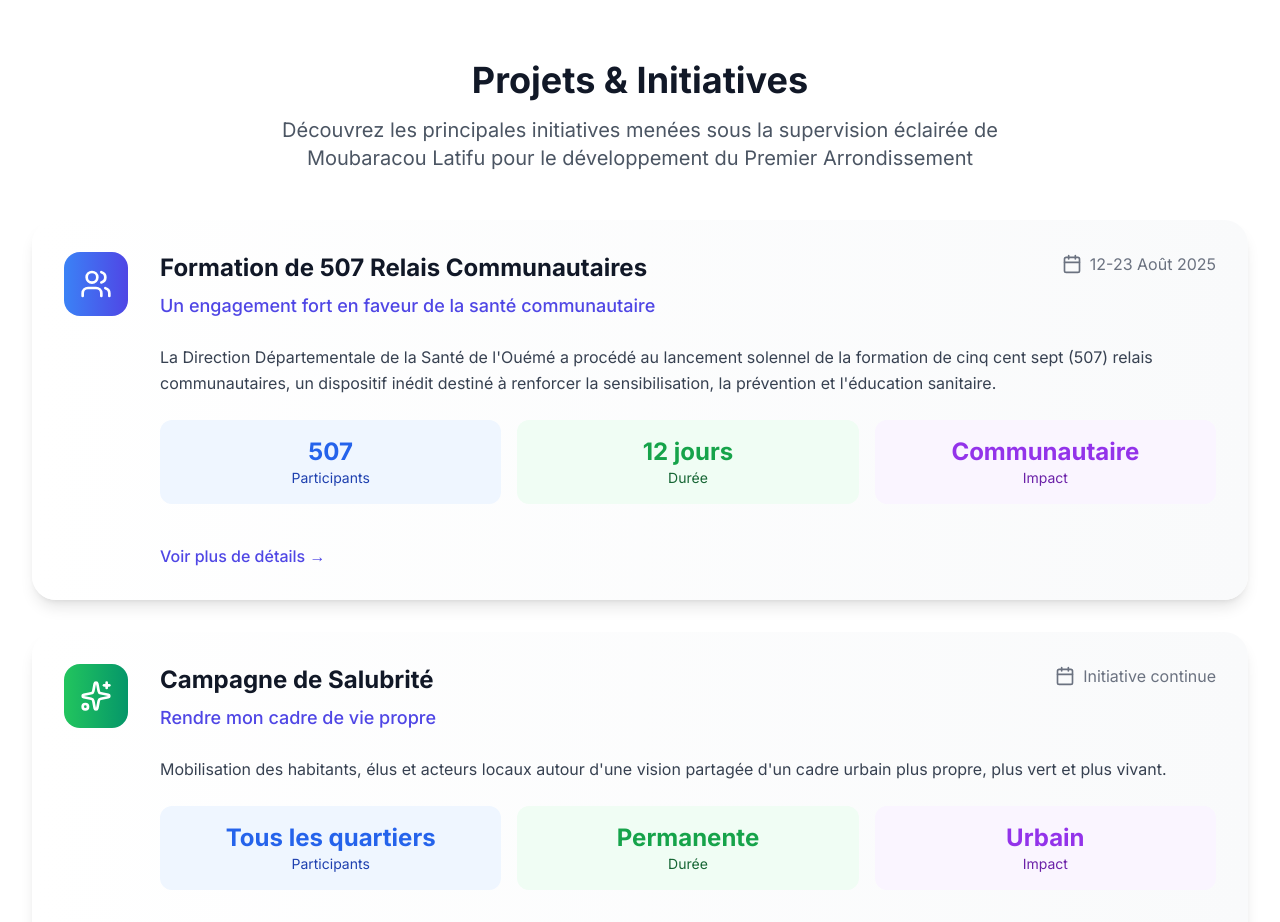
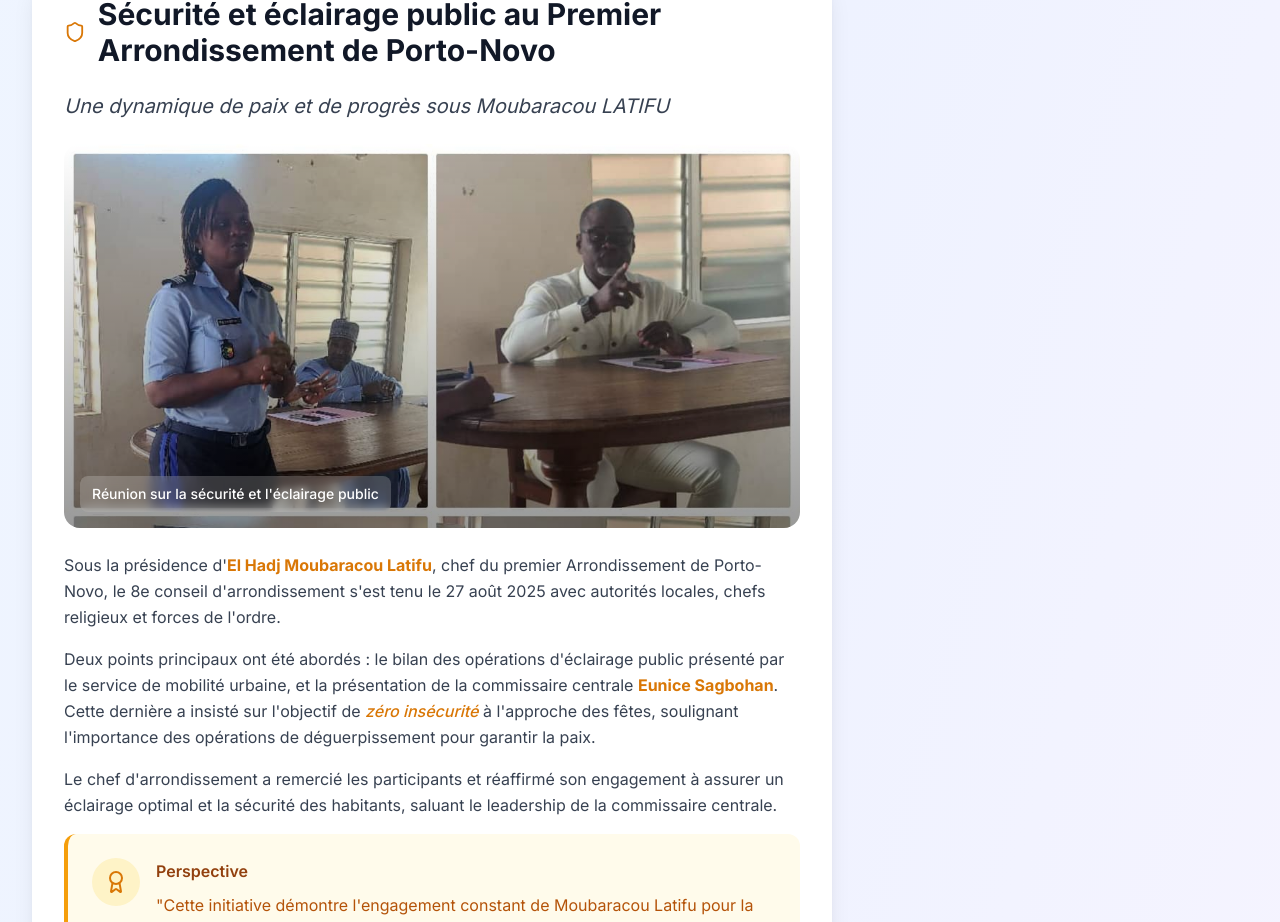
Before and after one commit to 7Bhil/Arrondissement, a React (Vite) app: page /conseils in a window 1280 px wide. Shown: the part 1562-2484 px from the top of the page. Built offline with nearby package versions, Linux system fonts and the light colour scheme.

Commit message:
ajout encore

```diff
--- a/src/pages/Conseils.jsx
+++ b/src/pages/Conseils.jsx
@@ -7,10 +7,11 @@ import {
   MapPin,
   Award,
   Sparkles,
-  Image,
+  Shield, // Import ajouté pour l'icône Shield
 } from "lucide-react";
 import Photo1 from "../assets/images/Photo1.jpeg";
 import Photo2 from "../assets/images/Photo2.jpeg";
+import Photo3 from "../assets/images/Photo3.jpeg"; // Nouvelle image pour le conseil d'arrondissement
 
 export default function ChefArrondissementPage() {
   const [activeProject, setActiveProject] = useState(null);
@@ -175,6 +176,96 @@ export default function ChefArrondissementPage() {
                 </p>
               </div>
             </div>
+
+            {/* Nouvelle section Sécurité et éclairage public */}
+            <div className="bg-white rounded-3xl shadow-xl p-8 hover:shadow-2xl transition-all duration-300 mt-8">
+              <h2 className="text-3xl font-bold text-gray-900 mb-6 flex items-center">
+                <Shield className="w-8 h-8 mr-3 text-amber-600" />
+                Sécurité et éclairage public au Premier Arrondissement de
+                Porto-Novo
+              </h2>
+              <p className="text-xl text-gray-700 mb-6 italic">
+                Une dynamique de paix et de progrès sous Moubaracou LATIFU
+              </p>
+
+              {/* Image du conseil d'arrondissement */}
+              <div className="mb-6">
+                <div className="relative overflow-hidden rounded-2xl">
+                  <div className="w-full h-96 items-center justify-center">
+                    <img
+                      src={Photo3}
+                      alt="Formation des 507 relais communautaires"
+                      className="w-full h-max object-cover"
+                      loading="lazy"
+                    />
+                  </div>
+                  <div className="absolute inset-0 bg-gradient-to-t from-black/40 to-transparent"></div>
+                  <div className="absolute bottom-4 left-4">
+                    <div className="bg-white/20 backdrop-blur-sm rounded-lg px-3 py-2">
+                      <p className="text-white text-sm font-medium">
+                        Réunion sur la sécurité et l'éclairage public
+                      </p>
+                    </div>
+                  </div>
+                </div>
+              </div>
+
+              <div className="space-y-4 text-gray-700 leading-relaxed">
+                <p>
+                  Sous la présidence d'
+                  <strong className="text-amber-600">
+                    El Hadj Moubaracou Latifu
+                  </strong>
+                  , chef du premier Arrondissement de Porto-Novo, le 8e conseil
+                  d'arrondissement s'est tenu le 27 août 2025 avec autorités
+                  locales, chefs religieux et forces de l'ordre.
+                </p>
+
+                <p>
+                  Deux points principaux ont été abordés : le bilan des
+                  opérations d'éclairage public présenté par le service de
+                  mobilité urbaine, et la présentation de la commissaire
+                  centrale{" "}
+                  <strong className="text-amber-600">Eunice Sagbohan</strong>.
+                  Cette dernière a insisté sur l'objectif de{" "}
+                  <em className="text-amber-600 font-medium">
+                    zéro insécurité
+                  </em>{" "}
+                  à l'approche des fêtes, soulignant l'importance des opérations
+                  de déguerpissement pour garantir la paix.
+                </p>
+
+                <p>
+                  Le chef d'arrondissement a remercié les participants et
+                  réaffirmé son engagement à assurer un éclairage optimal et la
+                  sécurité des habitants, saluant le leadership de la
+                  commissaire centrale.
+                </p>
+
+                <div className="bg-amber-50 rounded-xl p-6 mt-6 border-l-4 border-amber-500">
+                  <div className="flex items-start">
+                    <div className="flex-shrink-0">
+                      <div className="w-12 h-12 bg-amber-100 rounded-full flex items-center justify-center mr-4">
+                        <Award className="w-6 h-6 text-amber-600" />
+                      </div>
+                    </div>
+                    <div>
+                      <h4 className="font-semibold text-amber-800 mb-2">
+                        Perspective
+                      </h4>
+                      <p className="text-amber-700">
+                        "Cette initiative démontre l'engagement constant de
+                        Moubaracou Latifu pour la sécurité et le bien-être des
+                        habitants du Premier Arrondissement."
+                      </p>
+                      <p className="text-amber-600 mt-2 font-medium">
+                        - Prince Agoli-Agbo
+                      </p>
+                    </div>
+                  </div>
+                </div>
+              </div>
+            </div>
           </div>
 
           <div className="lg:col-span-1">
@@ -203,6 +294,10 @@ export default function ChefArrondissementPage() {
                   <div className="flex items-center justify-center space-x-2">
                     <Award className="w-4 h-4" />
                     <span>Vision de Développement</span>
+                  </div>
+                  <div className="flex items-center justify-center space-x-2">
+                    <Shield className="w-4 h-4" />
+                    <span>Sécurité Publique</span>
                   </div>
                 </div>
               </div>
```
Also changed, not shown: src/assets/images/Photo3.jpeg (added).
